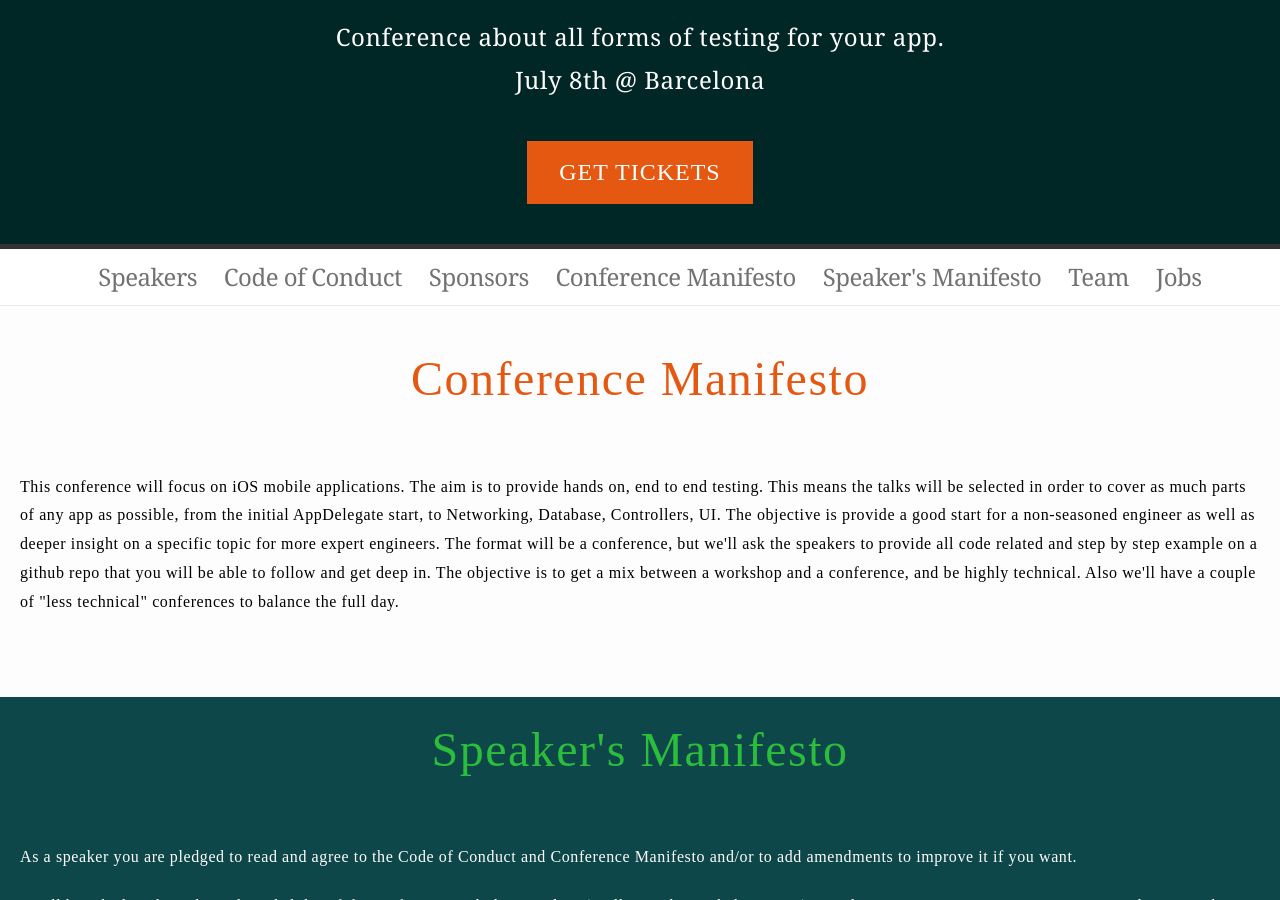
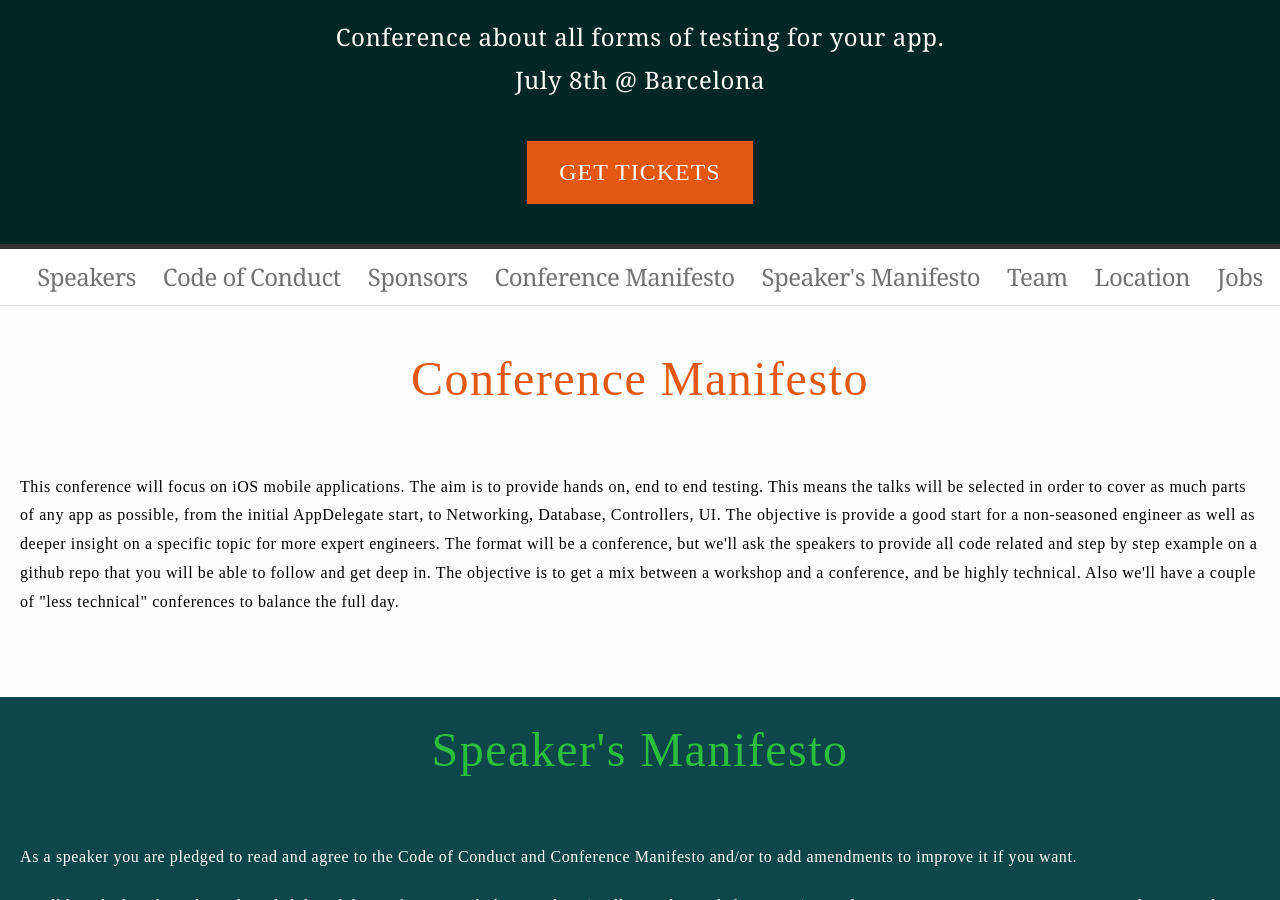
Before and after one commit to cmduconf/cmduconf.github.io, a Jekyll site: the page built from index.html, in a window 1280 px wide and 900 px high, scrolled down 393 px. Built offline with Jekyll 4.4.1, drawn with Linux system fonts in a browser that asks for light colours; nearby versions of some CDN libraries; some web fonts are replaced.

Commit message:
Add location link to index

```diff
--- a/_includes/header.html
+++ b/_includes/header.html
@@ -11,6 +11,7 @@
         <a class="highlight page-link center" href="#conference_manifesto">Conference Manifesto</a>
         <a class="highlight page-link center" href="#speakers_manifesto">Speaker's Manifesto</a>
         <a class="highlight page-link center" href="#team">Team</a>
+        <a class="highlight page-link center" href="#location">Location</a>
         <a class="highlight page-link center" href="{{SITEURL}}/jobs">Jobs</a>
 
       </div>
--- a/index.html
+++ b/index.html
@@ -144,7 +144,7 @@ layout: main
                       </div>
                     </div>
 
-                    <div class="section">
+                    <div class="section" id="location">
                       <h1 class="title">Location</h1>
                       <p>The conference will be held in Barcelona. In the <a href="https://www.google.es/maps/place/UPCnet,+Universitat+Polit%C3%A8cnica+de+Catalunya/@41.3904768,2.1134409,19z/data=!4m12!1m6!3m5!1s0x12a498506e013bdb:0xe27e5c874c9078b3!2sUPC:+Edifici+Vertex!8m2!3d41.3907154!4d2.1139327!3m4!1s0x0000000000000000:0x4af8f2280fadd918!8m2!3d41.3904621!4d2.1143197?hl=en">Vertex Building</a> of the Politechnical University of Catalonia.
                       </p>
```
Also changed, not shown: 4 other files.
